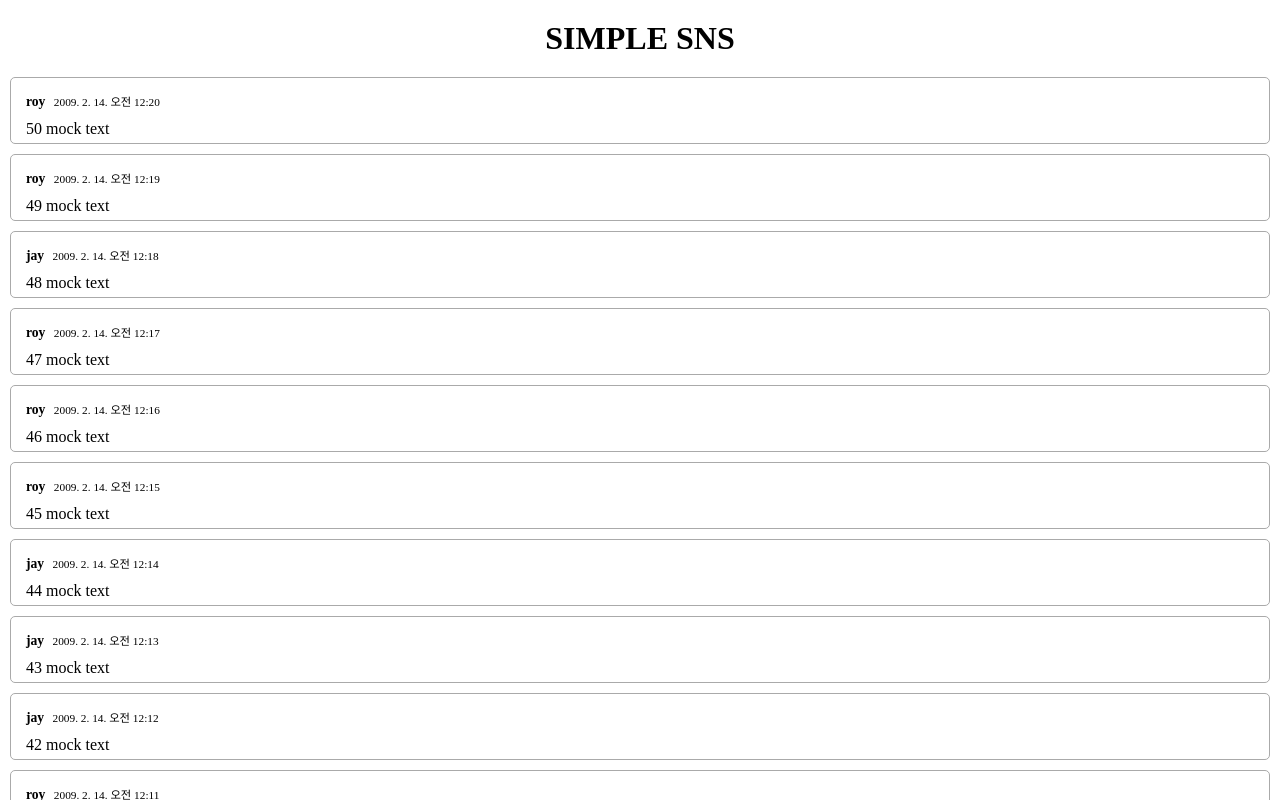
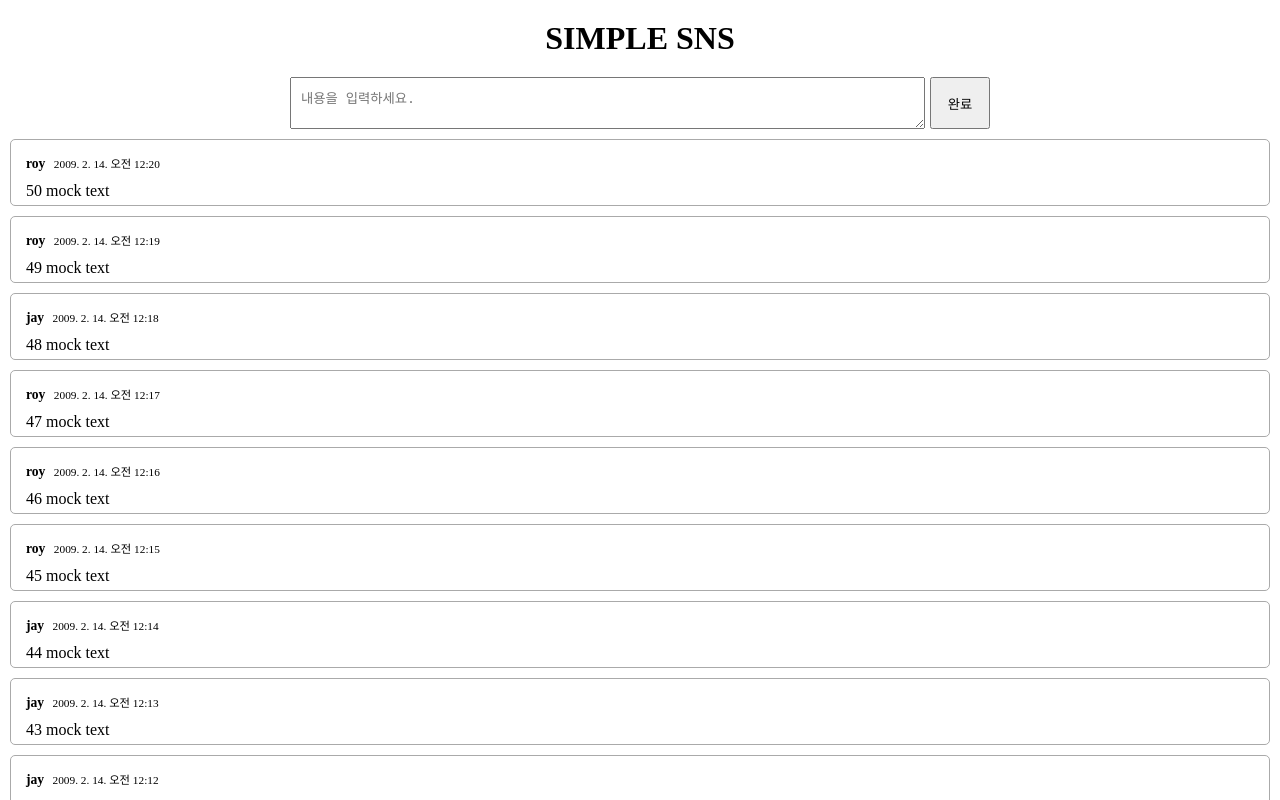
Before and after one commit to jh22j9/local-api, a Next.js app in the folder client/: page / in a window 1280 px wide. Shown: the top 800 px of the page. Built offline with nearby package versions, Linux system fonts and the light colour scheme.

Commit message:
:sparkles: 새 글 쓰기 기능 구현

```diff
--- /dev/null
+++ b/client/components/MsgInput.js
@@ -0,0 +1,21 @@
+import { useRef } from "react";
+
+const MsgInput = ({ mutate }) => {
+  const textRef = useRef(null);
+
+  const onSubmit = (e) => {
+    e.preventDefault();
+    e.stopPropagation();
+    const text = textRef.current.value;
+    textRef.current.value = "";
+    mutate(text);
+  };
+  return (
+    <form className="messages__input" onSubmit={onSubmit}>
+      <textarea ref={textRef} placeholder="내용을 입력하세요." />
+      <button type="submit">완료</button>
+    </form>
+  );
+};
+
+export default MsgInput;
--- a/client/components/MsgList.js
+++ b/client/components/MsgList.js
@@ -1,10 +1,11 @@
-import React from "react";
+import { useState } from "react";
+import MsgInput from "./MsgInput";
 import MsgItem from "./MsgItem";
 
 const UserIds = ["roy", "jay"];
 const getRandomUserId = () => UserIds[Math.round(Math.random())];
 
-const msgs = Array(50)
+const initialMsgs = Array(50)
   .fill(0)
   .map((_, index) => ({
     id: index + 1,
@@ -14,14 +15,29 @@
   }))
   .reverse();
 
-function MsgList() {
+const MsgList = () => {
+  const [msgs, setMsgs] = useState(initialMsgs);
+  const onCreate = (text) => {
+    const newMsg = {
+      id: msgs.length + 1,
+      userId: getRandomUserId(),
+      timestamp: Date.now(),
+      text: `${msgs.length + 1} ${text}`,
+    };
+    // msgs.unshift(newMsg);
+    setMsgs((msgs) => [newMsg, ...msgs]);
+  };
+
   return (
-    <ul className="messages">
-      {msgs.map((el) => (
-        <MsgItem key={el.id} {...el} />
-      ))}
-    </ul>
+    <>
+      <MsgInput mutate={onCreate} />
+      <ul className="messages">
+        {msgs.map((el) => (
+          <MsgItem key={el.id} {...el} />
+        ))}
+      </ul>
+    </>
   );
-}
+};
 
 export default MsgList;
```
